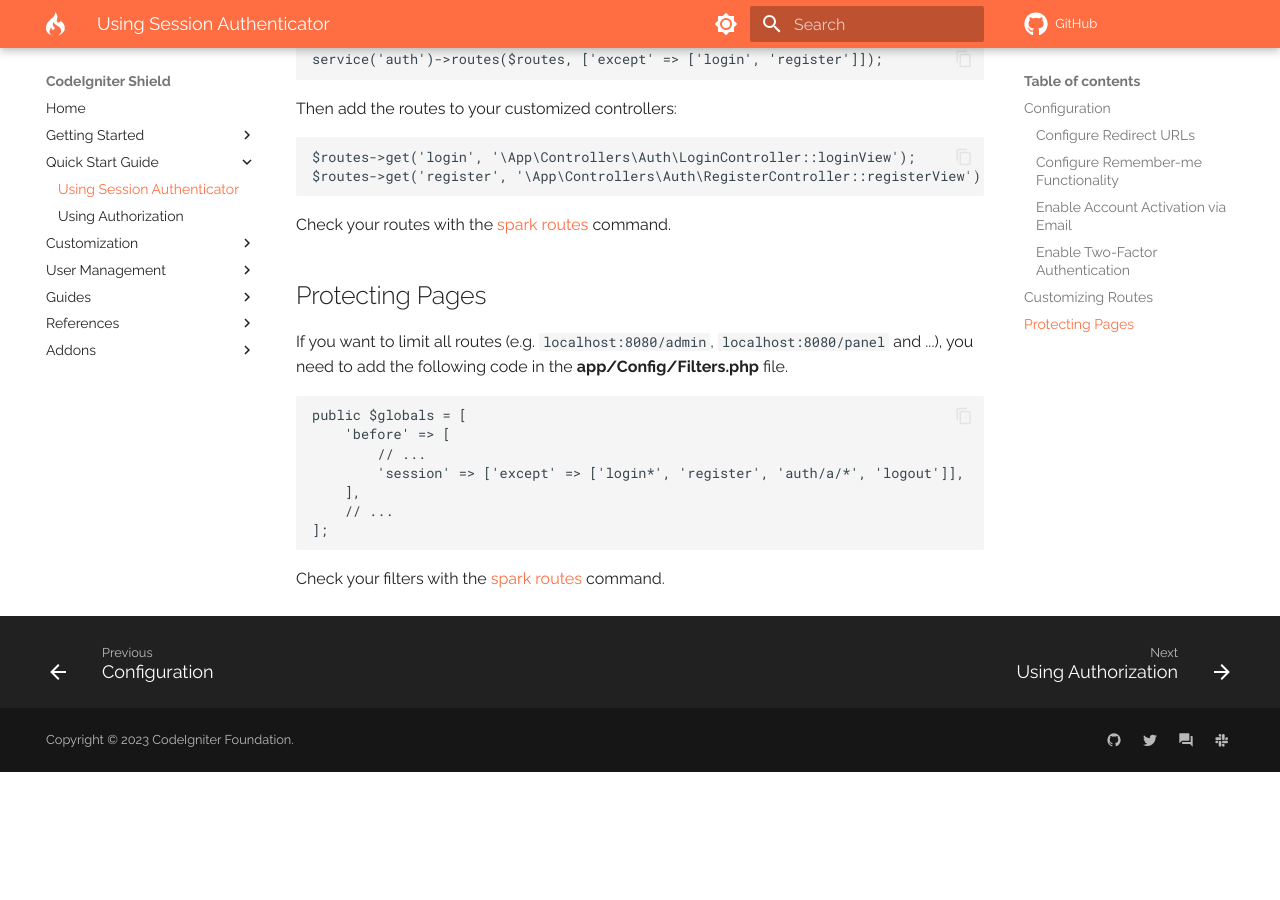
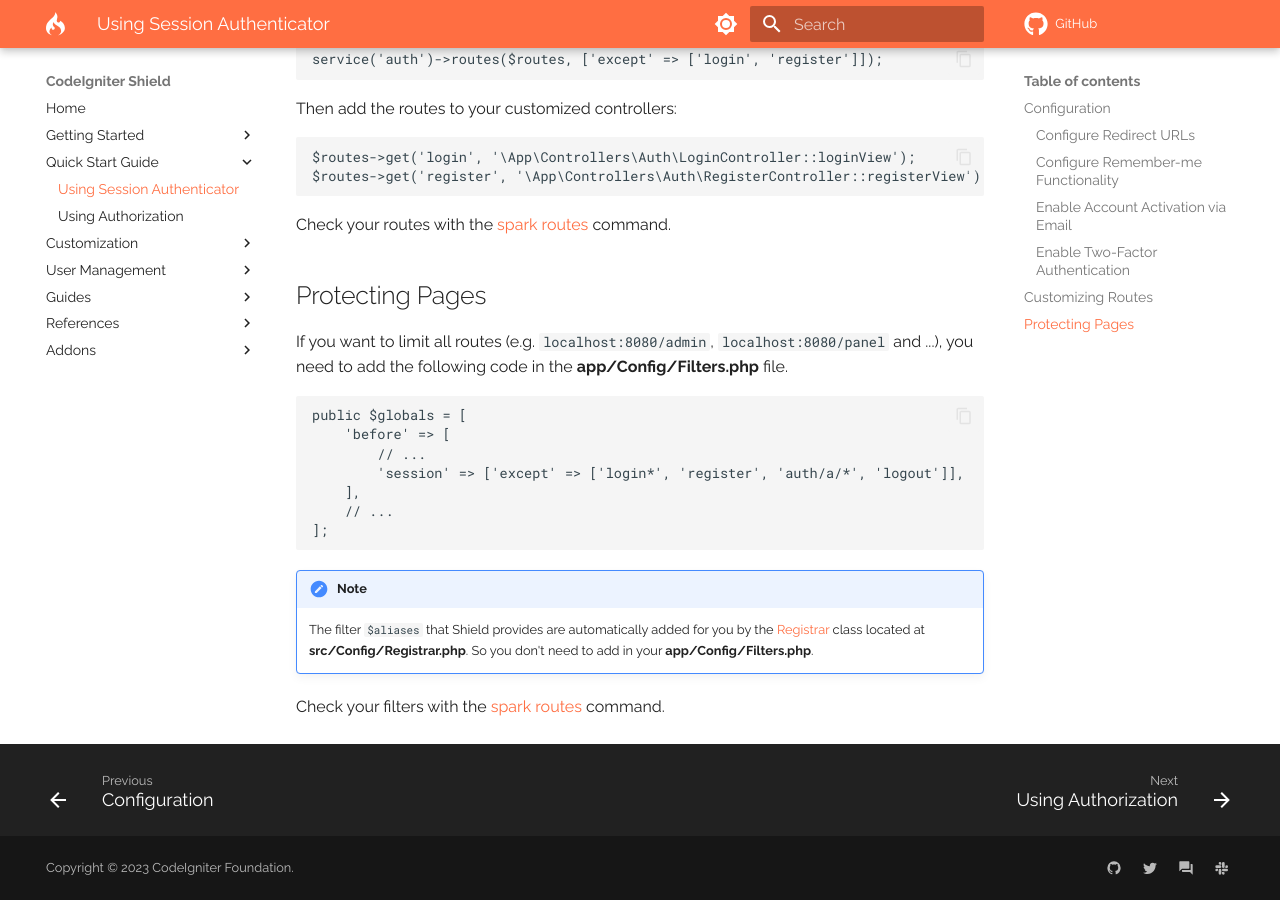
Before and after one commit to codeigniter4/shield, an MkDocs documentation site: the page built from docs/quick_start_guide/using_session_auth.md, in a window 1280 px wide and 900 px high, scrolled down 2202 px. Built offline with MkDocs 1.6.1 and Material for MkDocs 9.7.7, drawn with Linux system fonts in a browser that asks for light colours; comment, search, counter and statistics services are not loaded; a style sheet for code colours, icons or effects is not loaded; before the commit the page ends 2974 px from its top, so only the background shows below that.

Commit message:
docs: add note for filter $aliases

````diff
--- a/docs/quick_start_guide/using_session_auth.md
+++ b/docs/quick_start_guide/using_session_auth.md
@@ -106,5 +106,12 @@ public $globals = [
 ];
 ```
 
+!!! note
+
+    The filter `$aliases` that Shield provides are automatically added for you by the
+    [Registrar](https://codeigniter.com/user_guide/general/configuration.html#registrars)
+    class located at **src/Config/Registrar.php**. So you don't need to add in
+    your **app/Config/Filters.php**.
+
 Check your filters with the [spark routes](https://codeigniter.com/user_guide/incoming/routing.html#spark-routes)
 command.
````
